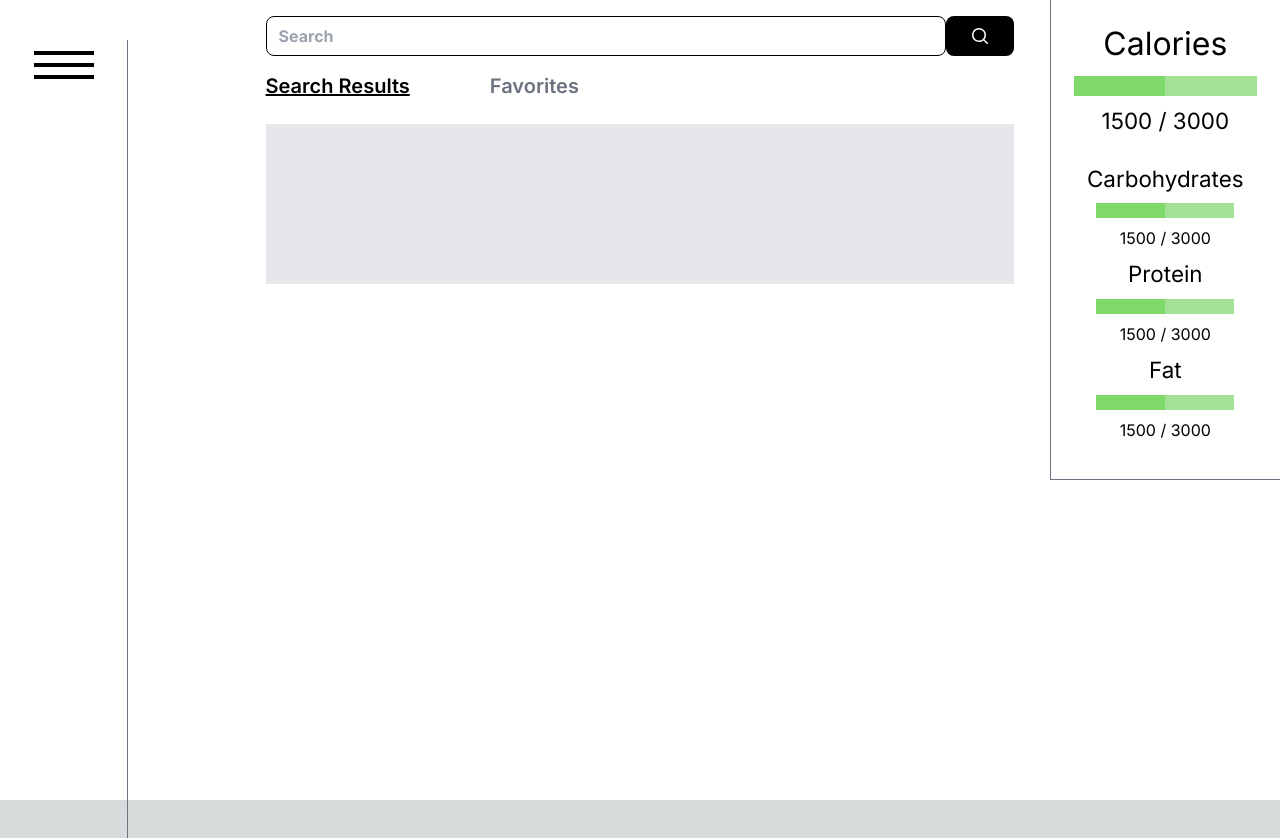
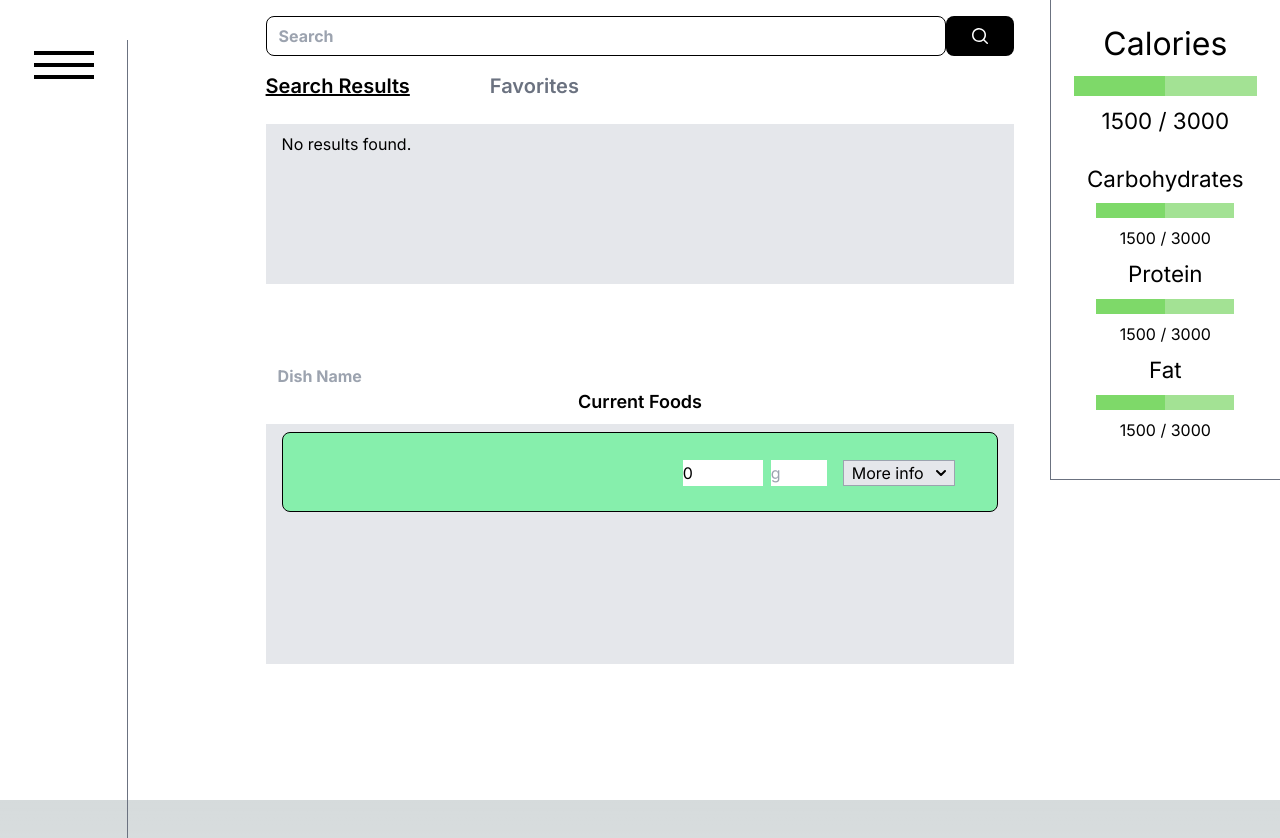
Before and after one commit to spiros132/DAT257, a Next.js app in the folder nutrition-diary/: page / in a window 1280 px wide. Built offline with nearby package versions, Linux system fonts and the light colour scheme.

Commit message:
Complete

```diff
--- /dev/null
+++ b/nutrition-diary/src/components/FoodListItem.tsx
@@ -0,0 +1,50 @@
+"use client";
+import React, {useState, useEffect} from "react";
+
+function FoodListItem(props: {name: string, amount: number, unit: string}){
+    const [foodName, setFoodName] = useState<string>('');
+    const [foodAmount, setFoodAmount] = useState<number>(-1);
+    const [foodUnit, setFoodUnit] = useState<string>('');
+
+    useEffect(() => {
+        populateInfo(props);
+    }, [props.name]);
+
+    function populateInfo(props: {name: string, amount: number, unit: string}){
+        setFoodName(props.name);
+        setFoodAmount(props.amount);
+        setFoodUnit(props.unit);
+    }
+
+    const handleAmountChange = (e: React.ChangeEvent<HTMLInputElement>) => {
+        setFoodAmount(parseInt(e.target.value));
+    };
+
+    const handleUnitChange = (e: React.ChangeEvent<HTMLInputElement>) => {
+        setFoodUnit(e.target.value);
+    };
+
+    return (
+        <div className="">
+            <div className="flex h-20 rounded-lg border border-black bg-green-300">
+                <div className="grid h-20 grid-cols-2">
+                    <div className="m-auto w-screen">
+                        <h5 className="ml-20 text-xl">{foodName}</h5>
+                    </div>
+                    <div className="m-auto flex space-x-2">
+                        <input type="text" id="foodAmount" className="text-md block w-20" placeholder="0" value={foodAmount} onChange={handleAmountChange}/>
+                        <input type="text" id="foodUnit" className="text-md block w-14" placeholder="g" value={foodUnit} onChange={handleUnitChange}/>
+                        <div></div>
+                        <button id="infoButton" className="inline-flex items-center border border-gray-400 bg-gray-200 px-2">
+                            More info
+                            <svg className="ms-3 h-2.5 w-2.5" aria-hidden="true" xmlns="http://www.w3.org/2000/svg" fill="none" viewBox="0 0 10 6">
+                                <path stroke="currentColor" stroke-linecap="round" stroke-linejoin="round" stroke-width="2" d="m1 1 4 4 4-4" />
+                            </svg>
+                        </button>
+                    </div>
+                </div>
+            </div>
+        </div>
+    );
+}
+export default FoodListItem;
--- a/nutrition-diary/src/components/ResultDisplay.tsx
+++ b/nutrition-diary/src/components/ResultDisplay.tsx
@@ -1,48 +1,41 @@
-"use client";
-import React, {useState, useEffect} from "react";
+import React, { useState, useEffect } from "react";
 
-import { SearchFoodItemNutrientsData, SearchFoodItemNutrients, SearchListFoodItemCommon } from '@/app/interfaces';
+import { SearchListFoodItemCommon } from "@/app/interfaces";
 
-export default function ResultDisplay(props: {readonly result: SearchListFoodItemCommon | undefined}){
-    const [foodName, setFoodName] = useState<string>('');
-    const [calories, setCalories] = useState<number>(-1);
-    const [photo, setPhoto] = useState<string>('');
+export default function ResultDisplay(props: { results: SearchListFoodItemCommon[] | undefined }) {
+    useEffect(() => {
+        if (props.results) {
+            handleResult(props.results);
+        }
+    }, [props.results]);
 
-    useEffect(() => {
-        if (props.result){handleResult(props.result);}
-    }, [props.result]);
+    function handleResult(results: SearchListFoodItemCommon[] | undefined) {
+        if (!results) return;
 
+        const foodDivs = results.map((food, index) => (
+            <div key={index} className="items-center mb-4">
+                <img src={food.photo.thumb} alt="Food" className="block w-32" />
+                <label className="block p-2.5 text-sm text-gray-900 bg-gray-50 border border-gray-300 dark:bg-gray-700 dark:border-gray-600 dark:text-white">
+                    Food name: {food.food_name}
+                </label>
+                <label className="block p-2.5 text-sm text-gray-900 bg-gray-50 border border-gray-300 dark:bg-gray-700 dark:border-gray-600 dark:text-white">
+                    Calories: {food.serving_qty}
+                </label>
+            </div>
+        ));
 
-    function handleResult(result: SearchListFoodItemCommon | undefined) {
-        try {
-                if(result != undefined) {
-                setPhoto(result.photo.thumb);
-                setFoodName(result.food_name);
-                setCalories(result.serving_qty);
-                }
-        } catch (error) {
-            console.error('Error parsing result:', error);
-            // Handle non-JSON data gracefully here
-        }
+        return foodDivs;
     }
 
-
-    if(photo != "" && foodName != "" && calories != -1)
-        return (
-            <div className="items-center min-h-screen">
-                <img src={photo} alt="Food" className="block w-32"/>
-                <label className="block p-2.5 text-sm text-gray-900 bg-gray-50  border border-gray-300 dark:bg-gray-700 dark:border-gray-600 dark:text-white ">
-                    Food name: {foodName}
-                </label>
-                <label className="block p-2.5 text-sm text-gray-900 bg-gray-50 border border-gray-300 dark:bg-gray-700 dark:border-gray-600 dark:text-white ">
-                    Calories: {calories}
-                </label>
-            </div>
-        );
-    else
-        return (
-            <>
-            </>
-        );
-
+    return (
+        <div className="grid grid-flow-col gap-2">
+            {props.results ? (
+                <>
+                    {handleResult(props.results)}
+                </>
+            ) : (
+                <p>No results found.</p>
+            )}
+        </div>
+    );
 }
--- a/nutrition-diary/src/components/ResultScrollBar.tsx
+++ b/nutrition-diary/src/components/ResultScrollBar.tsx
@@ -8,7 +8,7 @@ interface ScrollPanelProps {
 
 const ScrollPanel: React.FC<ScrollPanelProps> = ({ children }) => {
   return (
-    <div className="overflow-x-scroll flex whitespace-nowrap bg-gray-200 h-40 py-2 px-4">
+    <div className="overflow-x-scroll overflow-y-hidden ove flex whitespace-nowrap bg-gray-200 h-40 py-2 px-4">
       <div className="inline-flex" style={{ minWidth: "100%" }}>
         {children}
       </div>
--- a/nutrition-diary/src/pages/CreateEditMealPage.tsx
+++ b/nutrition-diary/src/pages/CreateEditMealPage.tsx
@@ -3,13 +3,13 @@ import HamburgerDiv from "@/components/HamburgerDiv";
 import SearchBar from "@/components/SearchBar";
 import ResultDisplay from "@/components/ResultDisplay";
 import ScrollPanel from "@/components/ResultScrollBar";
+import FoodListItem from "@/components/FoodListItem";
 import React, { useState } from "react";
 import { SearchForFoodList } from "@/app/actions";
 import { SearchListFoodItemCommon, SearchListFoodItemData } from "@/app/interfaces";
 
 export default function CreateEditMealPage() {
-    const [results, setResults] = useState<string[]>([]);
-    const [result, setResult] = useState<SearchListFoodItemCommon | undefined>(undefined);
+    const [results, setResults] = useState<SearchListFoodItemCommon[] | undefined>(undefined);
     const [loading, setLoading] = useState<boolean>(false);
     const [activeButton, setActiveButton] = useState<"search" | "favorites">("search");
 
@@ -24,8 +24,7 @@ export default function CreateEditMealPage() {
                 if (res != undefined) {
                     const data: SearchListFoodItemData = JSON.parse(res);
                     if (data && data.common) {
-
-                        setResult(data.common[0])
+                        setResults(data.common)
                     }
                 }
             })
@@ -51,7 +50,7 @@ export default function CreateEditMealPage() {
                 <HamburgerDiv />
             </div>
             {/* Second column: SearchBar and ResultDisplay */}
-            <div className="absolute top-0 left-0 right-0 flex flex-col justify-center items-center gap-4 p-4">
+            <div className="absolute top-0 left-0 right-0 flex flex-col justify-center items-center gap-5 p-4">
                 <div className="w-1000" style={{ width: '60%', borderTop: 'none' }}>
                     <SearchBar onSearch={onSearch} />
                     <div className="relative mb-4 gap-20 flex justify-start">
@@ -74,8 +73,28 @@ export default function CreateEditMealPage() {
                     <div>
                         <ScrollPanel>
                             {loading ? (<p>Loading...</p>) : (
-                                 <ResultDisplay result={result} />)}
+                                 <ResultDisplay results={results} />)}
                         </ScrollPanel>
+                    </div>
+                    <div className="h-20">
+
+                    </div>
+                    <input className="block flex-auto px-3 w-28 bg-white text-black justify-self-start font-bold"
+                        type="text"
+                        id="DishName"
+                        placeholder="Dish Name"
+                        aria-label="Dish Name">
+
+                        </input>
+                    <div className="flex flex-col justify-center items-center gap-2">
+                        <h2 className="text-lg font-semibold">
+                            Current Foods
+                        </h2>
+                        <div className="overflow-y-scroll flex whitespace-nowrap bg-gray-200 h-60 py-2 px-4">
+                            <div className="inline-flex" style={{ minWidth: "100%" }}>
+                                    <FoodListItem name={""} amount={0} unit={""}/>
+                            </div>
+                        </div>
                     </div>
                 </div>
             </div>
```
Also changed, not shown: nutrition-diary/src/app/🦆 icon _pen_.png (added).
